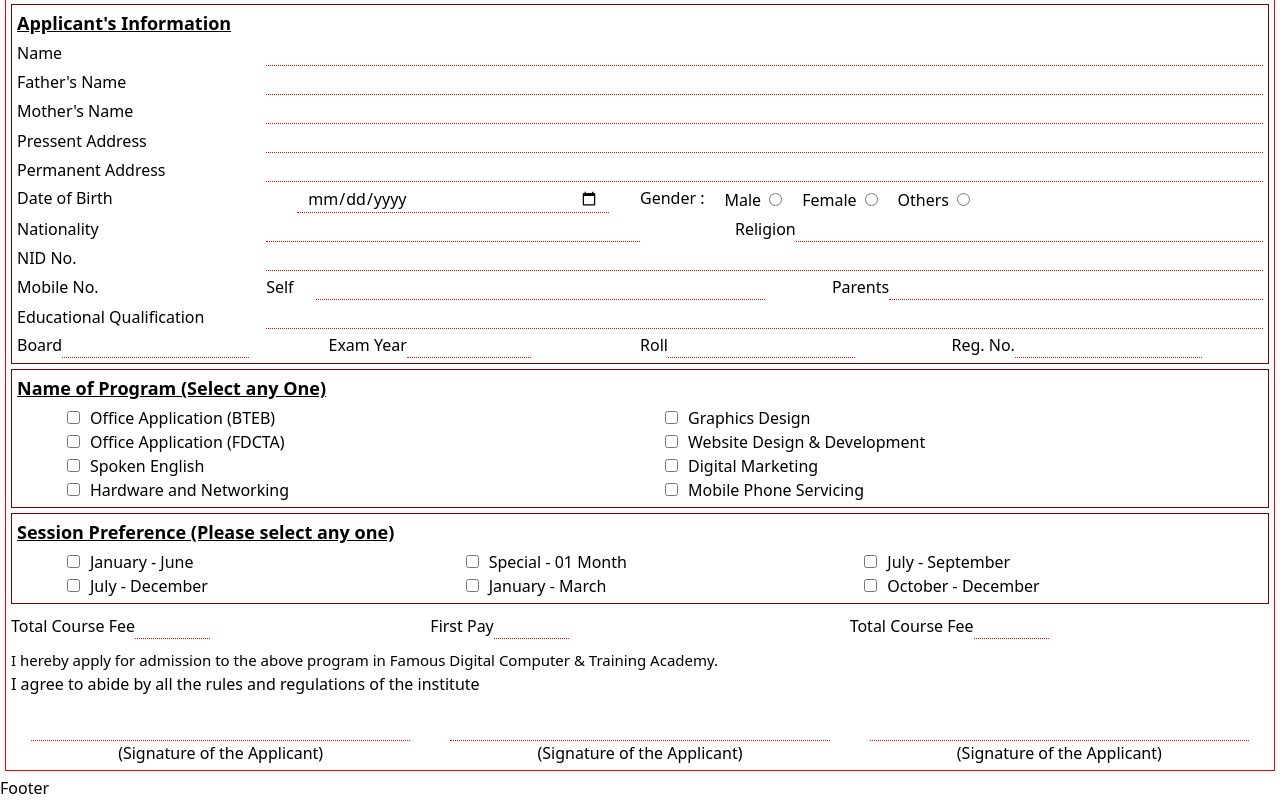
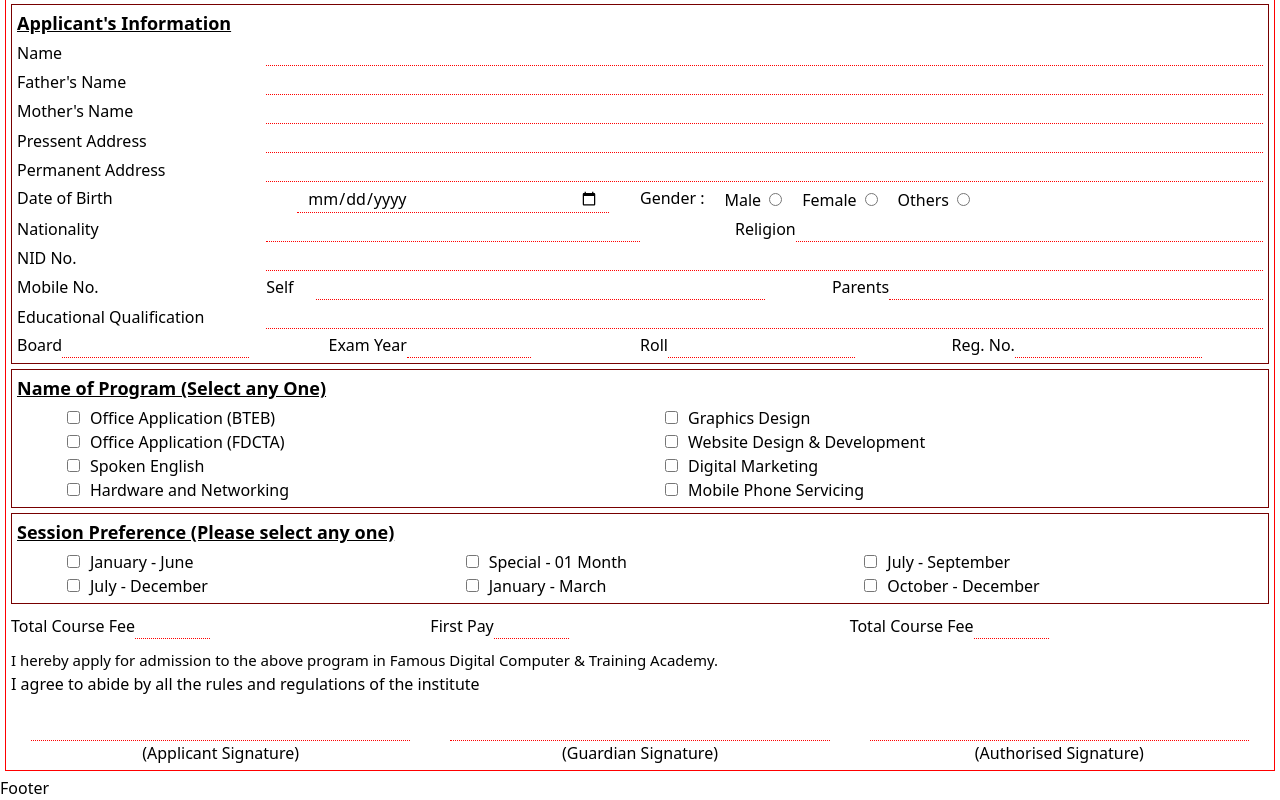
Before and after one commit to ParosRangsha/famousdigitalcomputer, a React (Vite) app: page /report in a window 1280 px wide. Shown: the part 309-1109 px from the top of the page. Built offline with nearby package versions, Linux system fonts and the light colour scheme.

Commit message:
Signature update

```diff
--- a/src/pages/Report.jsx
+++ b/src/pages/Report.jsx
@@ -50,7 +50,6 @@ const Report = () => {
             {
               targetStudent.length >0 ?
               targetStudent.map((res)=>(
-
               <div className="">
                 <div className="details">
                   <div className="applicantsinfo flex flex-col gap-1 border-[1px] border-[#700] p-[5px]">
@@ -226,15 +225,15 @@ const Report = () => {
                   <div className="signature flex">
                     <div className="w-1/3 flex flex-col justify-center items-center px-[20px]">
                       <input type="text"  className='border-b-[1px] border-dotted border-[#f00] w-full py-[10px]'/>
-                      <p>(Signature of the Applicant)</p>
+                      <p className='text-center'>(Applicant Signature)</p>
                     </div>
                     <div className="w-1/3 flex flex-col justify-center items-center px-[20px]">
                       <input type="text"  className='border-b-[1px] border-dotted border-[#f00] w-full py-[10px]'/>
-                      <p>(Signature of the Applicant)</p>
+                      <p>(Guardian Signature)</p>
                     </div>
                     <div className="w-1/3 flex flex-col justify-center items-center px-[20px]">
                       <input type="text"  className='border-b-[1px] border-dotted border-[#f00] w-full py-[10px]'/>
-                      <p>(Signature of the Applicant)</p>
+                      <p>(Authorised Signature)</p>
                     </div>
                   </div>
                 </div>
@@ -482,15 +481,15 @@ const Report = () => {
                 <div className="signature flex">
                   <div className="w-1/3 flex flex-col justify-center items-center px-[20px]">
                     <input type="text"  className='border-b-[1px] border-dotted border-[#f00] w-full py-[10px]'/>
-                    <p>(Signature of the Applicant)</p>
+                    <p className='text-center'>(Applicant Signature)</p>
                   </div>
                   <div className="w-1/3 flex flex-col justify-center items-center px-[20px]">
                     <input type="text"  className='border-b-[1px] border-dotted border-[#f00] w-full py-[10px]'/>
-                    <p>(Signature of the Applicant)</p>
+                    <p>(Guardian Signature)</p>
                   </div>
                   <div className="w-1/3 flex flex-col justify-center items-center px-[20px]">
                     <input type="text"  className='border-b-[1px] border-dotted border-[#f00] w-full py-[10px]'/>
-                    <p>(Signature of the Applicant)</p>
+                    <p>(Authorised Signature)</p>
                   </div>
                 </div>
               </div>
```
